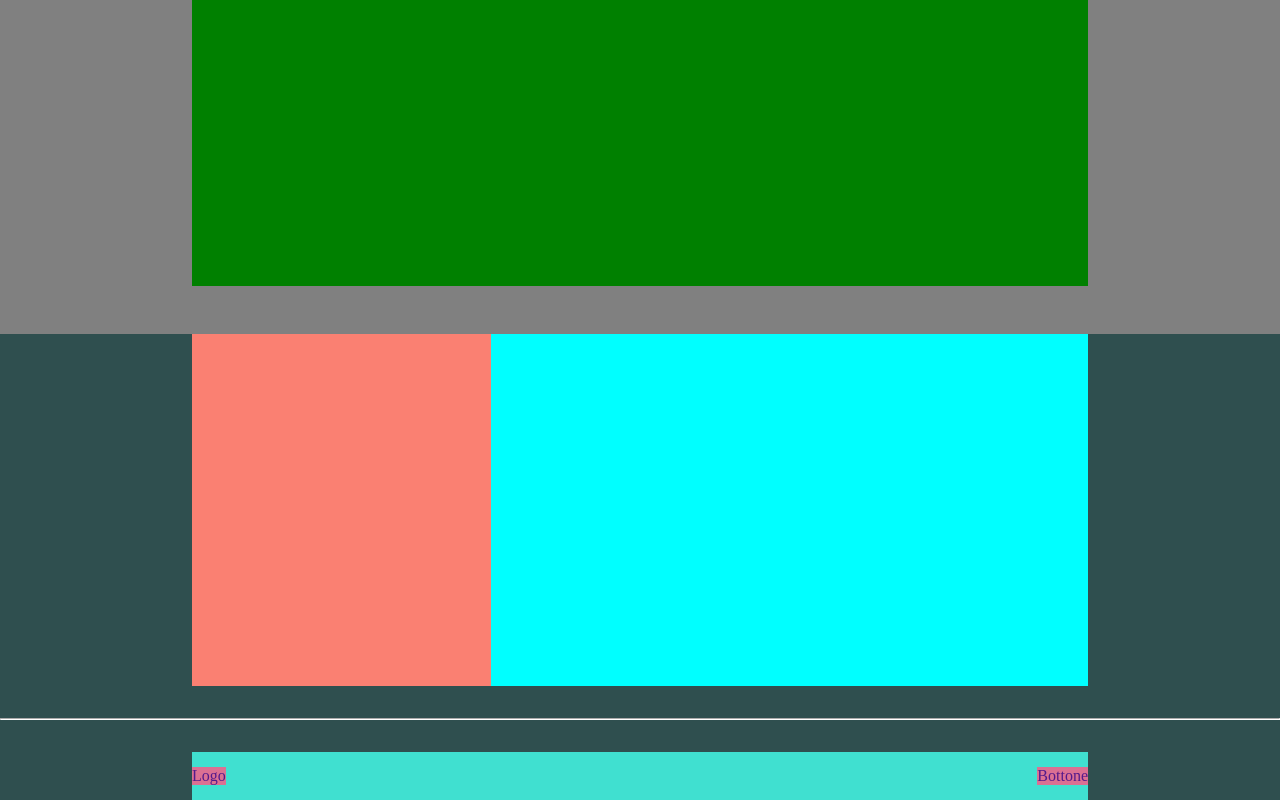
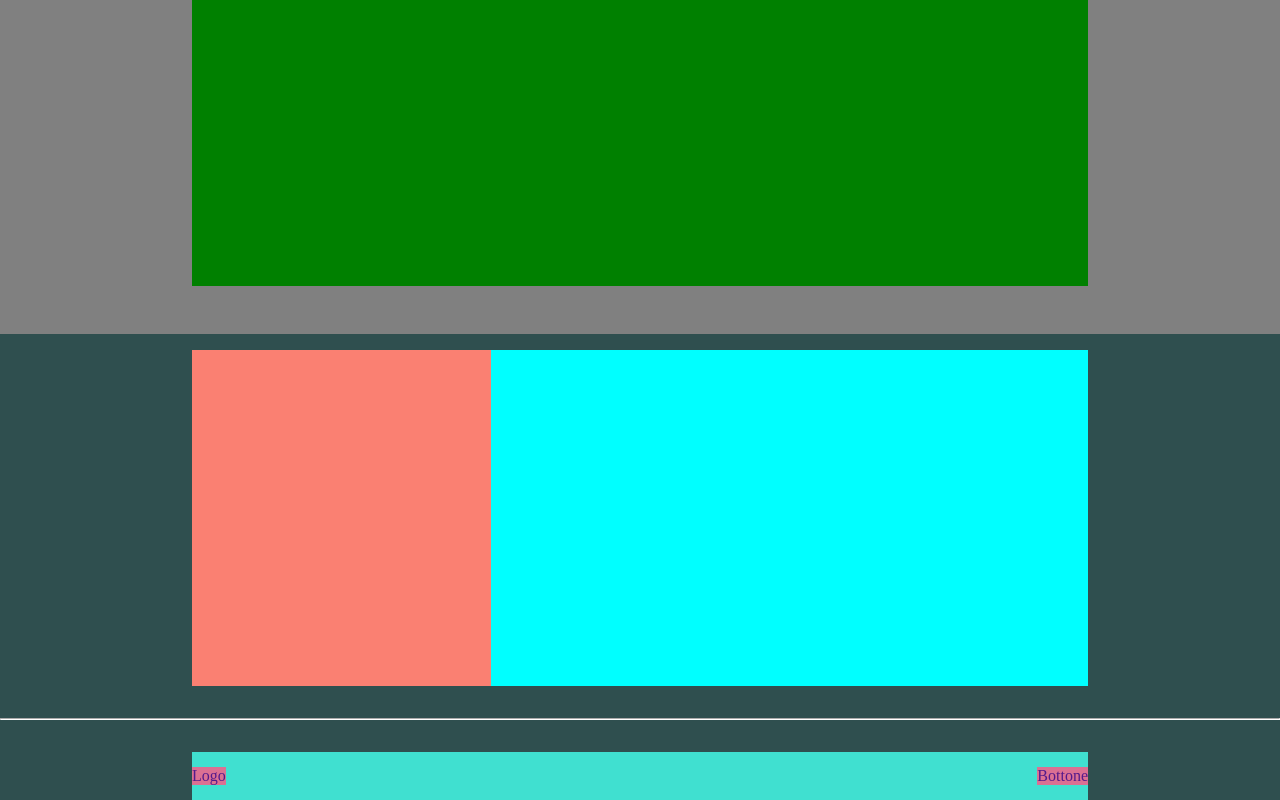
Before and after one commit to imnxtamess/htmlcss-struttura-discord, a plain HTML site: page index.html in a window 1280 px wide. Shown: the part 2274-3074 px from the top of the page. Drawn offline with Linux system fonts and the light colour scheme.

Commit message:
add upper footer padding

```diff
--- a/assets/css/style.css
+++ b/assets/css/style.css
@@ -190,7 +190,7 @@ a {
   max-width: 70%;
   margin: auto;
   margin-bottom: 2rem;
-  padding: top 1rem;
+  padding-top: 1rem;
 }
 
 #lower_footer {
```
